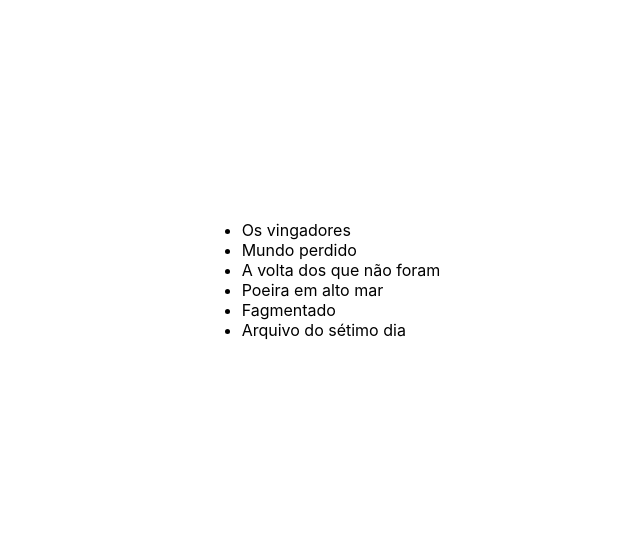
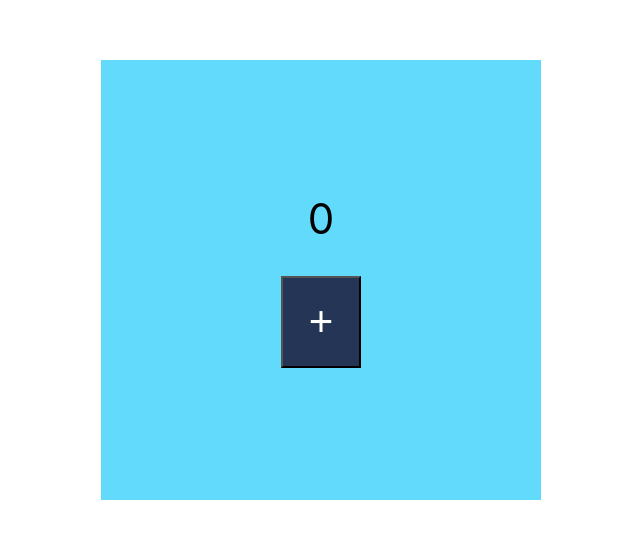
Before and after one commit to Reketz/myapp, a React (Create React App) app: page / in a window 1280 px wide. Shown: the part 120-658 px from the top of the page, without its empty margins (319-959 px from the left). Built offline with nearby package versions, Linux system fonts and the light colour scheme.

Commit message:
feat: (State) - inicializando estudo de estados

```diff
--- a/src/App.css
+++ b/src/App.css
@@ -6,6 +6,16 @@ body {
   display: flex;
   align-items: center;
   justify-content: center;
+}
+
+.Button {
+  text-decoration: none;
+  background-color: #243555;
+  width: 5rem;
+  padding: 20px;
+  margin-top: 2rem;
+  font-size: 42px;
+  color: white;
 }
 
 .Container {
@@ -17,6 +27,7 @@ body {
   align-items: center;
   justify-content: center;
   padding: 20px;
+  font-size: 42px;
 }
 
 .App {
--- a/src/App.js
+++ b/src/App.js
@@ -1,22 +1,16 @@
-import Login from "./components/Login";
+import { useState } from 'react';
 import './App.css';
 
-const movies = [
-  {id: 1, name: "Os vingadores"},
-  {id: 2, name: "Mundo perdido"},
-  {id: 3, name: "A volta dos que não foram"},
-  {id: 5, name: "Poeira em alto mar"},
-  {id: 6, name: "Fagmentado"},
-  {id: 7, name: "Arquivo do sétimo dia"}
-]
+function App() {
 
-function App() {
-  return <div>
-    <ul>
-      {
-        movies.map((movie) => <li key={movie.id}>{movie.name}</li>)
-      }
-    </ul>
+  const [count, setCount] = useState(0);
+
+  return <div className='Container'>
+    {count}
+    <button
+      className='Button'
+      onClick={() => setCount(count + 1)}
+      >+</button>
   </div>
 }
 
```
